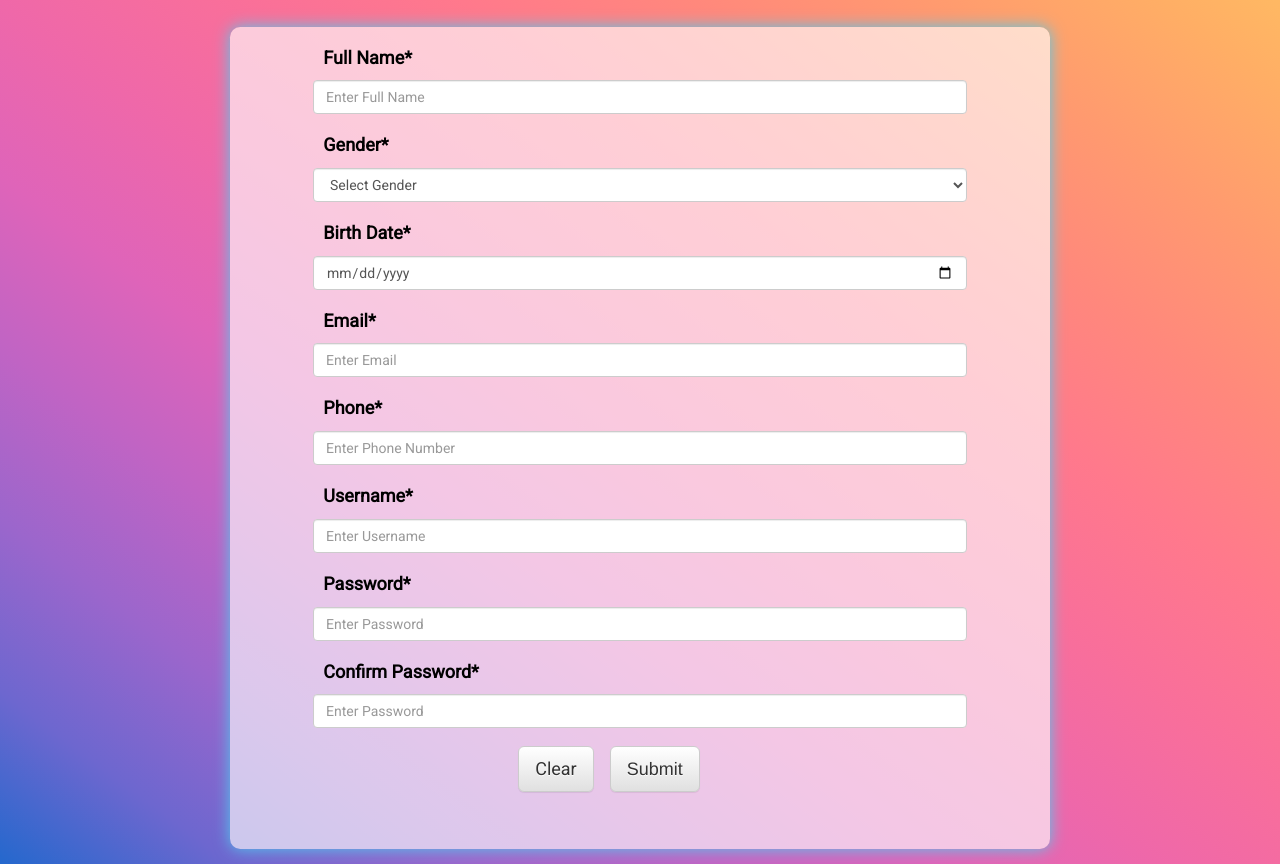
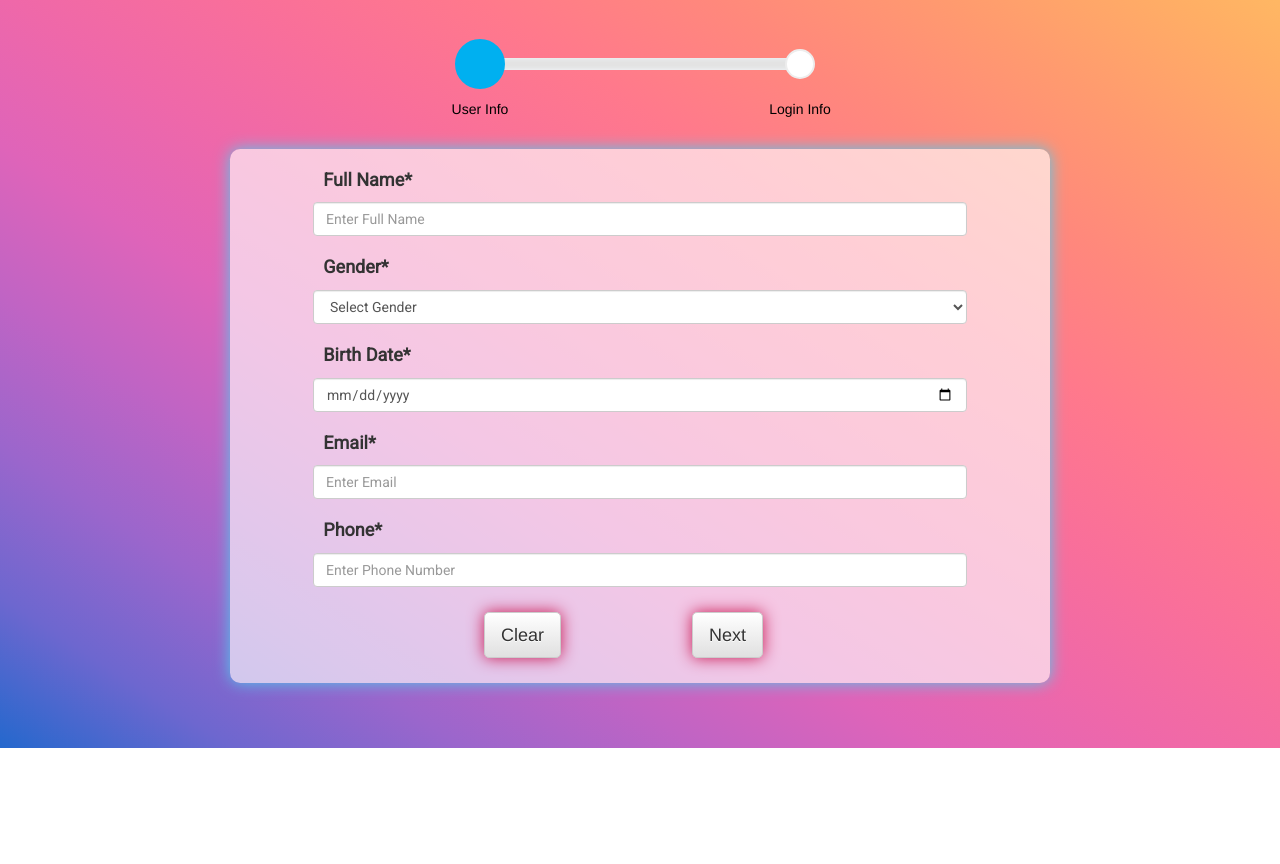
Before and after one commit to OutdatedGuy/Sem-5-PBL-Code, a website: page public/signup-user/index.html in a window 1280 px wide. Shown: the part 83-947 px from the top of the page. After the commit the page ends 831 px from the top, so only its background shows below. Drawn offline with nearby package versions, Linux system fonts and the light colour scheme.

Commit message:
Styled same as drive registration page

```diff
--- a/public/signup-user/assets/css/Responsive-Form.css
+++ b/public/signup-user/assets/css/Responsive-Form.css
@@ -99,8 +99,8 @@
   color: #fff;
 }
 
-#formdiv {
-  padding-bottom: 5%;
+.formdiv {
+  /*padding-bottom: 5%;*/
   margin-left: 14%;
   margin-right: 14%;
   border-radius: 10.2px;
--- /dev/null
+++ b/public/signup-user/assets/css/Steps-Progressbar.css
@@ -0,0 +1,70 @@
+.steps-progressbar > ul {
+  display: table;
+  table-layout: fixed;
+  border-collapse: separate;
+  margin: 12px 0 10px;
+  width: 50%;
+  padding: 0;
+  list-style: none;
+  color: black;
+  font-size: 14px;
+  font-weight: 400;
+  align-items: center;
+}
+
+.steps-progressbar > ul > li {
+  position: relative;
+  display: table-cell;
+  list-style-type: none;
+  font-weight: 400;
+  text-align: center;
+}
+
+.steps-progressbar > ul > li:before {
+  position: inherit;
+  display: block;
+  margin: 10px auto 20px;
+  width: 30px;
+  height: 30px;
+  border: 2px solid #ededed;
+  border-radius: 50%;
+  background-color: #fff;
+  line-height: 30px;
+  content: " ";
+  z-index: 1;
+}
+
+.steps-progressbar > ul > li:after {
+  position: absolute;
+  top: 19px;
+  right: 50%;
+  width: 100%;
+  height: 12px;
+  box-shadow: inset 0 0 5px #f2f8fc;
+  background-color: #e3e3e3;
+  content: " ";
+  z-index: 0;
+}
+
+.steps-progressbar > ul > li:first-child:after {
+  content: none;
+}
+
+.steps-progressbar > ul > li.active:before,
+.steps-progressbar > ul > li.previous:before {
+  border-color: #00b0f0;
+  background-color: #00b0f0;
+}
+
+.steps-progressbar > ul > li.active:after,
+.steps-progressbar > ul > li.previous:after {
+  box-shadow: none;
+  background-color: #00b0f0;
+}
+
+.steps-progressbar > ul > li.active:before {
+  margin-top: 0;
+  margin-bottom: 10px;
+  width: 50px;
+  height: 50px;
+}
--- a/public/signup-user/assets/css/styles.css
+++ b/public/signup-user/assets/css/styles.css
@@ -1,5 +1,5 @@
 body {
-  /* background-color: #212529; */
+  /*background-color: #212529;*/
   background-image: linear-gradient(
     to right top,
     #2468cd,
@@ -20,3 +20,29 @@ body {
 #formdiv p {
   color: black;
 }
+
+.row.btn-row {
+  width: 100%;
+  display: grid;
+  grid-template-columns: repeat(auto-fit, minmax(100px, 1fr));
+  padding: 25px 0;
+  place-items: center;
+}
+
+.row.btn-row .col-md-12 {
+  text-align: center;
+}
+
+.row.btn-row .col-md-12 button {
+  border-radius: 5px;
+  box-shadow: 0 0 16px rgba(201, 23, 81, 1);
+}
+
+.myForm {
+  padding-top: 20px;
+  padding-bottom: 50px;
+}
+
+#login-form {
+  display: none;
+}
--- a/public/signup-user/index.html
+++ b/public/signup-user/index.html
@@ -4,41 +4,45 @@
   <head>
     <meta charset="utf-8">
     <meta name="viewport" content="width=device-width, initial-scale=1.0, shrink-to-fit=no">
-    <title>TMS | User Registration</title>
+    <title>PBL - User Registration Page</title>
     <link rel="stylesheet" href="https://cdnjs.cloudflare.com/ajax/libs/twitter-bootstrap/3.4.1/css/bootstrap.min.css">
     <link rel="stylesheet"
       href="https://cdnjs.cloudflare.com/ajax/libs/twitter-bootstrap/3.4.1/css/bootstrap-theme.min.css">
     <link rel="stylesheet" href="https://fonts.googleapis.com/css?family=Roboto">
     <link rel="stylesheet" href="assets/css/Responsive-Form.css">
+    <link rel="stylesheet" href="assets/css/Steps-Progressbar.css">
     <link rel="stylesheet" href="assets/css/styles.css">
   </head>
 
   <body>
     <div style="text-align: center; padding: 20px 0;">
-      <h1>User Registration</h1>
+      <h1>User Registration<br></h1>
     </div>
-    <div class="container">
+    <div class="steps-progressbar" style="display: flex;justify-content: center;">
+      <ul>
+        <li class="active">User Info</li>
+        <li>Login Info</li>
+      </ul>
+    </div>
+    <div class="container myForm" id="user-form">
       <div>
         <form>
           <div class="form-group">
-            <div id="formdiv">
+            <div class="formdiv">
               <div class="row" style="margin-right:0px;margin-left:0px;padding-top:18px;">
                 <div class="col-md-8 col-md-offset-1">
-                  <p style="margin-left:2%;font-family:Roboto, sans-serif;font-size:18px;">
-                    <strong>Full Name*</strong>
+                  <p style="margin-left:2%;font-family:Roboto, sans-serif;font-size:18px;"><strong>Full Name*</strong>
                   </p>
                 </div>
-                <div class="col-md-10 col-md-offset-1"><input required class="form-control" type="text"
-                    style="margin-left:0px;font-family:Roboto, sans-serif;" name="fullName"
-                    placeholder="Enter Full Name"></div>
+                <div class="col-md-10 col-md-offset-1"><input class="form-control" type="text"
+                    style="margin-left:0px;font-family:Roboto, sans-serif;" name="name" placeholder="Enter Full Name">
+                </div>
               </div>
               <div class="row" style="margin-right:0px;margin-left:0px;padding-top:18px;">
                 <div class="col-md-8 col-md-offset-1">
-                  <p style="margin-left:2%;font-family:Roboto, sans-serif;font-size:18px;">
-                    <strong>Gender*</strong>
-                  </p>
+                  <p style="margin-left:2%;font-family:Roboto, sans-serif;font-size:18px;"><strong>Gender*</strong></p>
                 </div>
-                <div class="col-md-10 col-md-offset-1"><select required class="form-control"
+                <div class="col-md-10 col-md-offset-1"><select class="form-control"
                     style="font-family:Roboto, sans-serif;" name="gender">
                     <option value="">Select Gender</option>
                     <option value="Male">Male</option>
@@ -47,68 +51,73 @@
               </div>
               <div class="row" style="margin-right:0px;margin-left:0px;padding-top:18px;">
                 <div class="col-md-8 col-md-offset-1">
-                  <p style="margin-left:2%;font-family:Roboto, sans-serif;font-size:18px;">
-                    <strong>Birth Date*</strong>
+                  <p style="margin-left:2%;font-family:Roboto, sans-serif;font-size:18px;"><strong>Birth Date*</strong>
                   </p>
                 </div>
-                <div class="col-md-10 col-md-offset-1"><input required class="form-control"
+                <div class="col-md-10 col-md-offset-1"><input class="form-control"
                     style="font-family:Roboto, sans-serif;" name="birthDate" type="date"></div>
               </div>
               <div class="row" style="margin-right:0px;margin-left:0px;padding-top:18px;">
                 <div class="col-md-8 col-md-offset-1">
-                  <p style="margin-left:2%;font-family:Roboto, sans-serif;font-size:18px;">
-                    <strong>Email*</strong>
-                  </p>
+                  <p style="margin-left:2%;font-family:Roboto, sans-serif;font-size:18px;"><strong>Email*</strong></p>
                 </div>
-                <div class="col-md-10 col-md-offset-1"><input required class="form-control" type="email"
+                <div class="col-md-10 col-md-offset-1"><input class="form-control" type="email"
                     style="margin-left:0px;font-family:Roboto, sans-serif;" name="email" placeholder="Enter Email">
                 </div>
               </div>
               <div class="row" style="margin-right:0px;margin-left:0px;padding-top:18px;">
                 <div class="col-md-8 col-md-offset-1">
-                  <p style="margin-left:2%;font-family:Roboto, sans-serif;font-size:18px;">
-                    <strong>Phone*</strong>
-                  </p>
+                  <p style="margin-left:2%;font-family:Roboto, sans-serif;font-size:18px;"><strong>Phone*</strong></p>
                 </div>
-                <div class="col-md-10 col-md-offset-1"><input required class="form-control" type="tel"
+                <div class="col-md-10 col-md-offset-1"><input class="form-control" type="tel"
                     style="margin-left:0px;font-family:Roboto, sans-serif;" name="phone"
                     placeholder="Enter Phone Number"></div>
               </div>
+              <div class="row btn-row">
+                <div class="col-md-12"><button class="btn btn-default btn-lg" type="reset">Clear </button></div>
+                <div class="col-md-12"><button class="btn btn-default btn-lg" type="submit">Next</button></div>
+              </div>
+            </div>
+          </div>
+        </form>
+      </div>
+    </div>
+    <div class="container myForm" id="login-form">
+      <div>
+        <form>
+          <div class="form-group">
+            <div class="formdiv">
               <div class="row" style="margin-right:0px;margin-left:0px;padding-top:18px;">
                 <div class="col-md-8 col-md-offset-1">
-                  <p style="margin-left:2%;font-family:Roboto, sans-serif;font-size:18px;">
-                    <strong>Username*</strong>
+                  <p style="margin-left:2%;font-family:Roboto, sans-serif;font-size:18px;"><strong>Username*</strong>
                   </p>
                 </div>
-                <div class="col-md-10 col-md-offset-1"><input required class="form-control" type="text"
-                    style="margin-left:0px;font-family:Roboto, sans-serif;" name="userName"
-                    placeholder="Enter Username"></div>
+                <div class="col-md-10 col-md-offset-1"><input class="form-control" type="text"
+                    style="margin-left:0px;font-family:Roboto, sans-serif;" name="name" placeholder="Enter Username">
+                </div>
               </div>
               <div class="row" style="margin-right:0px;margin-left:0px;padding-top:18px;">
                 <div class="col-md-8 col-md-offset-1">
-                  <p style="margin-left:2%;font-family:Roboto, sans-serif;font-size:18px;">
-                    <strong>Password*</strong>
+                  <p style="margin-left:2%;font-family:Roboto, sans-serif;font-size:18px;"><strong>Password*</strong>
                   </p>
                 </div>
-                <div class="col-md-10 col-md-offset-1"><input required class="form-control" type="password"
+                <div class="col-md-10 col-md-offset-1"><input class="form-control" type="password"
                     style="margin-left:0px;font-family:Roboto, sans-serif;" name="password"
                     placeholder="Enter Password"></div>
               </div>
               <div class="row" style="margin-right:0px;margin-left:0px;padding-top:18px;">
                 <div class="col-md-8 col-md-offset-1">
-                  <p style="margin-left:2%;font-family:Roboto, sans-serif;font-size:18px;">
-                    <strong>Confirm Password*</strong>
-                  </p>
+                  <p style="margin-left:2%;font-family:Roboto, sans-serif;font-size:18px;"><strong>Confirm
+                      Password*</strong></p>
                 </div>
-                <div class="col-md-10 col-md-offset-1"><input required class="form-control" type="password"
-                    style="margin-left:0px;font-family:Roboto, sans-serif;" name="confirmPassword"
+                <div class="col-md-10 col-md-offset-1"><input class="form-control" type="password"
+                    style="margin-left:0px;font-family:Roboto, sans-serif;" name="password-check"
                     placeholder="Enter Password"></div>
               </div>
-              <div class="row" style="margin-right:0px;margin-left:0px;padding-top:18px;">
-                <div class="col-md-4 col-md-offset-4 col-xs-12 col-xs-offset-0"><button class="btn btn-default btn-lg"
-                    style="font-family:Roboto, sans-serif;" type="reset">Clear </button><button
-                    class="btn btn-default btn-lg" style="margin-left:16px;" id="submit-btn" type="submit">Submit
-                  </button></div>
+              <div class="row btn-row">
+                <div class="col-md-12"><button class="btn btn-default btn-lg" type="reset">Clear </button></div>
+                <div class="col-md-12"><button class="btn btn-default btn-lg" type="submit">Prev</button></div>
+                <div class="col-md-12"><button class="btn btn-default btn-lg" type="submit">Submit</button></div>
               </div>
             </div>
           </div>
@@ -117,7 +126,6 @@
     </div>
     <script src="https://cdnjs.cloudflare.com/ajax/libs/jquery/3.2.1/jquery.min.js"></script>
     <script src="https://cdnjs.cloudflare.com/ajax/libs/twitter-bootstrap/3.4.1/js/bootstrap.min.js"></script>
-    <script src="./assets/js/index.js"></script>
   </body>
 
 </html>
```
